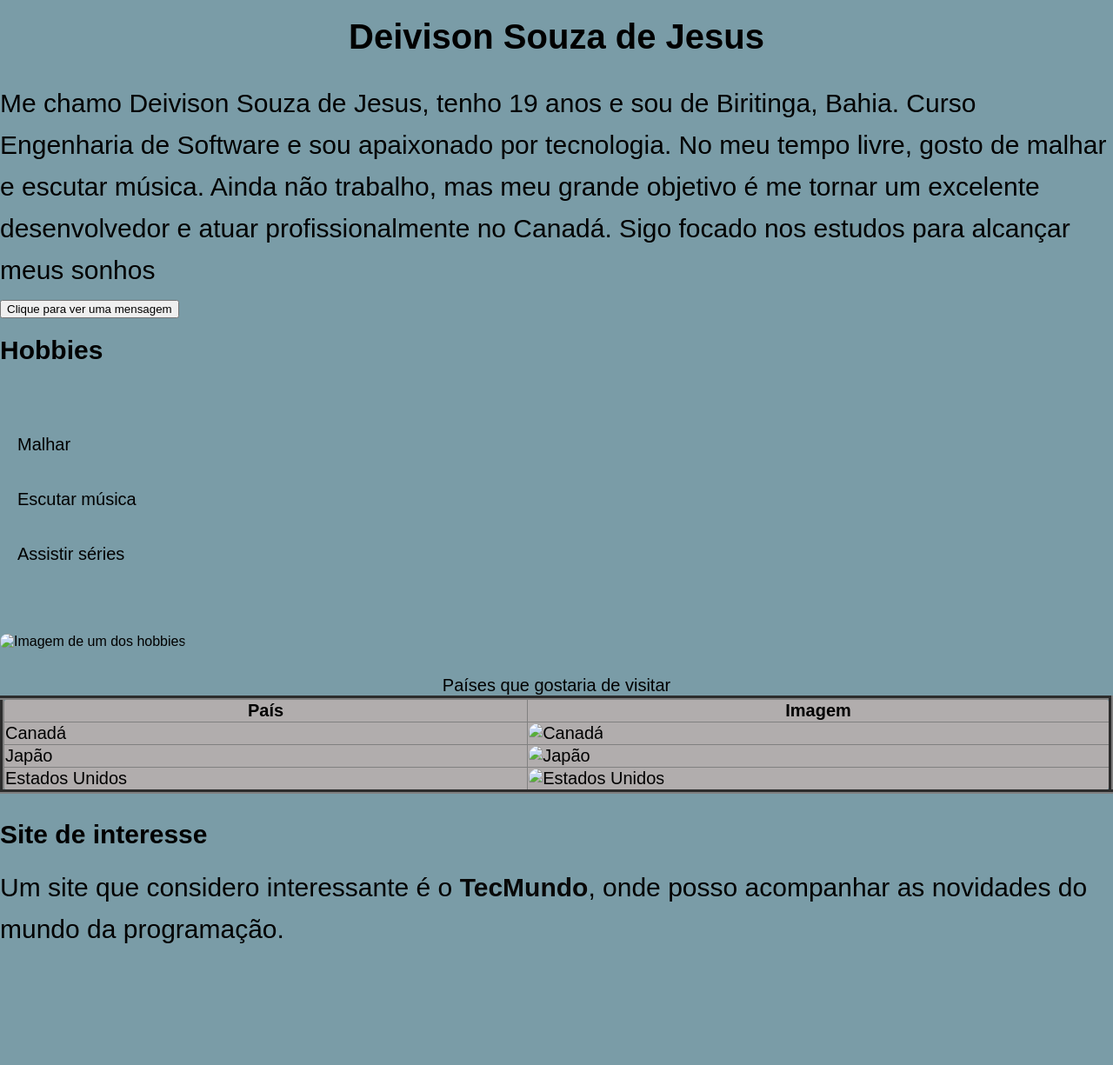
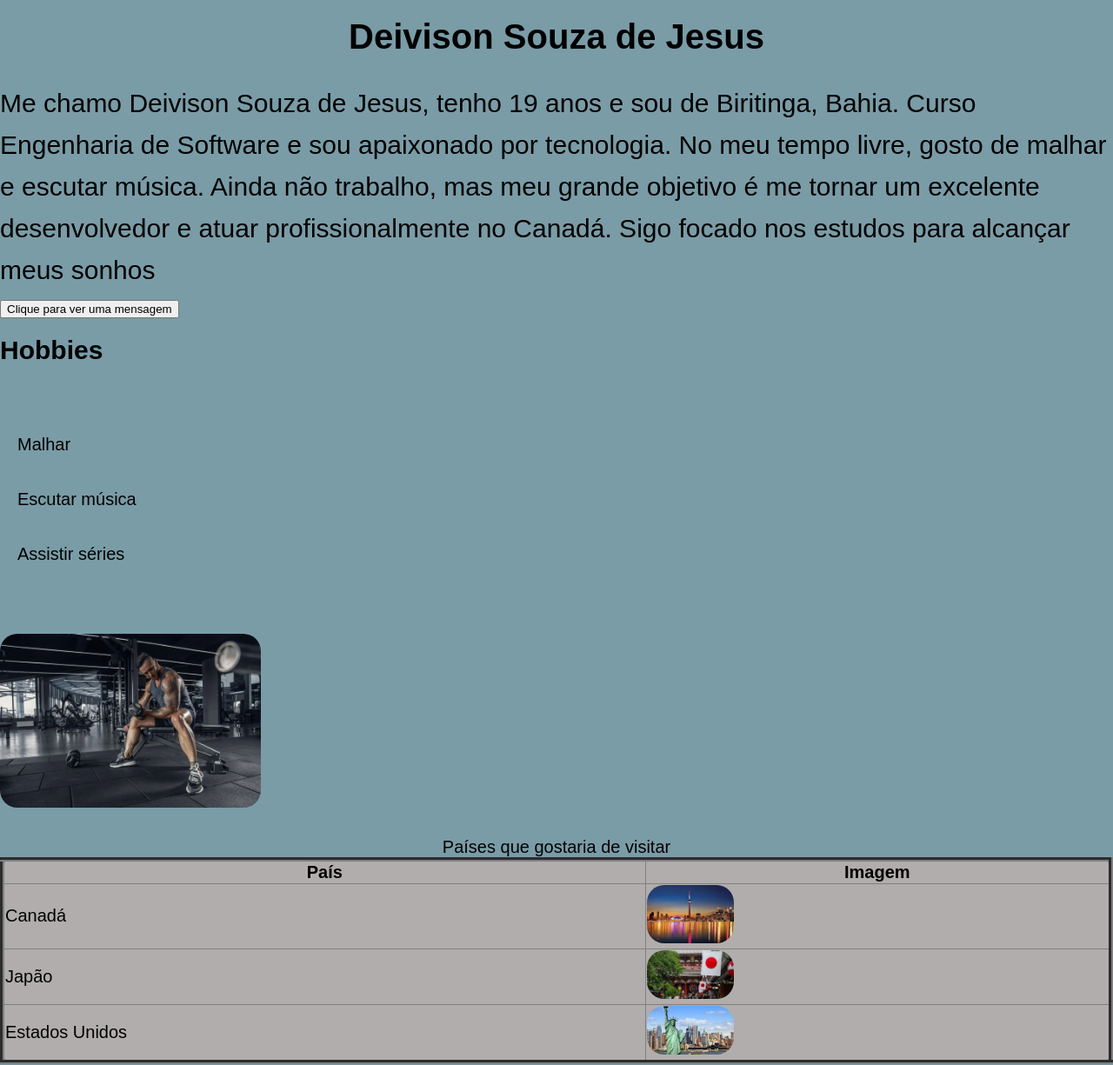
Before and after one commit to Deivison39765/pagina-trabalho, a plain HTML site: page index.html in a window 1280 px wide. Shown: the top 1225 px of the page at 87% size. Before the commit the page ends 1103 px from the top, so only its background shows below. Drawn offline with Linux system fonts and the light colour scheme.

Commit message:
Update index.html

```diff
--- a/index.html
+++ b/index.html
@@ -28,7 +28,7 @@
 
         <section>
             <!--Um dos Hobbies mencionados-->
-            <img src="IMAGENS/WhatsApp_Image_2024-05-14_at_17.43.13.webp" alt="Imagem de um dos hobbies" width="300" height="200">
+            <img src="WhatsApp_Image_2024-05-14_at_17.43.13.webp" alt="Imagem de um dos hobbies" width="300" height="200">
         </section>
         <section>
             <!--Tabela com nome e imagem de tres países que gostaria de visitar-->
@@ -40,15 +40,15 @@
                 </tr>
                 <tr>
                     <td>Canadá</td>
-                    <td><img src="IMAGENS/Toronto-e-CN-Tower-de-noite-Foto-Ontario-Travel-Divulgação-1024x682.webp" alt="Canadá" width="100" height="100"></td>
+                    <td><img src="Toronto-e-CN-Tower-de-noite-Foto-Ontario-Travel-Divulgação-1024x682.webp" alt="Canadá" width="100" height="100"></td>
                 </tr>
                 <tr>
                     <td>Japão</td>
-                    <td><img src="IMAGENS/japao-bandeira-848x477.webp" alt="Japão" width="100" height="100"></td>
+                    <td><img src="japao-bandeira-848x477.webp" alt="Japão" width="100" height="100"></td>
                 </tr>
                 <tr>
                     <td>Estados Unidos</td>
-                    <td><img src="IMAGENS/Estados-Unidos_1739018835430.webp" alt="Estados Unidos" width="100" height="100"></td>
+                    <td><img src="Estados-Unidos_1739018835430.webp" alt="Estados Unidos" width="100" height="100"></td>
                 </tr>
             </table>
             </section>
```
